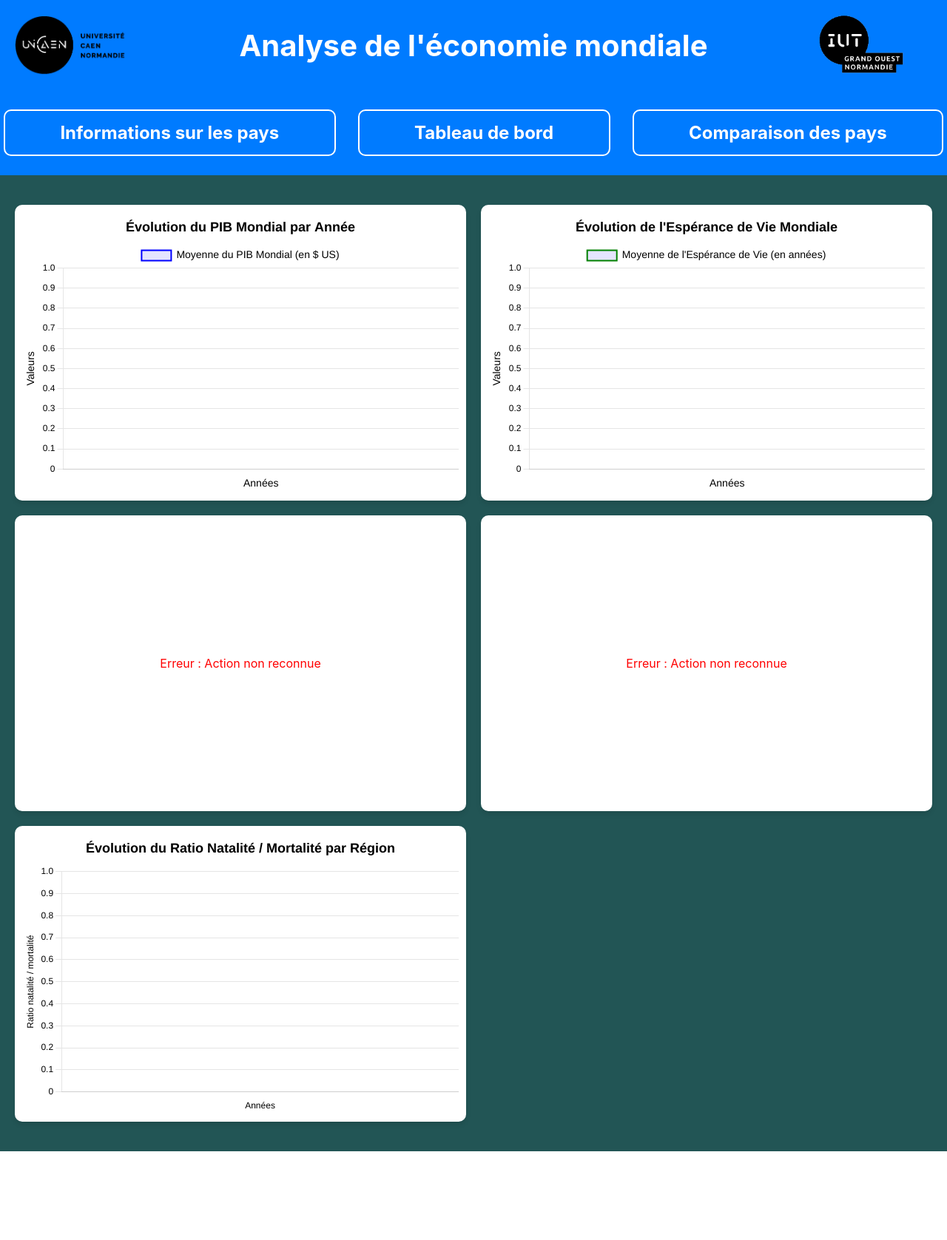
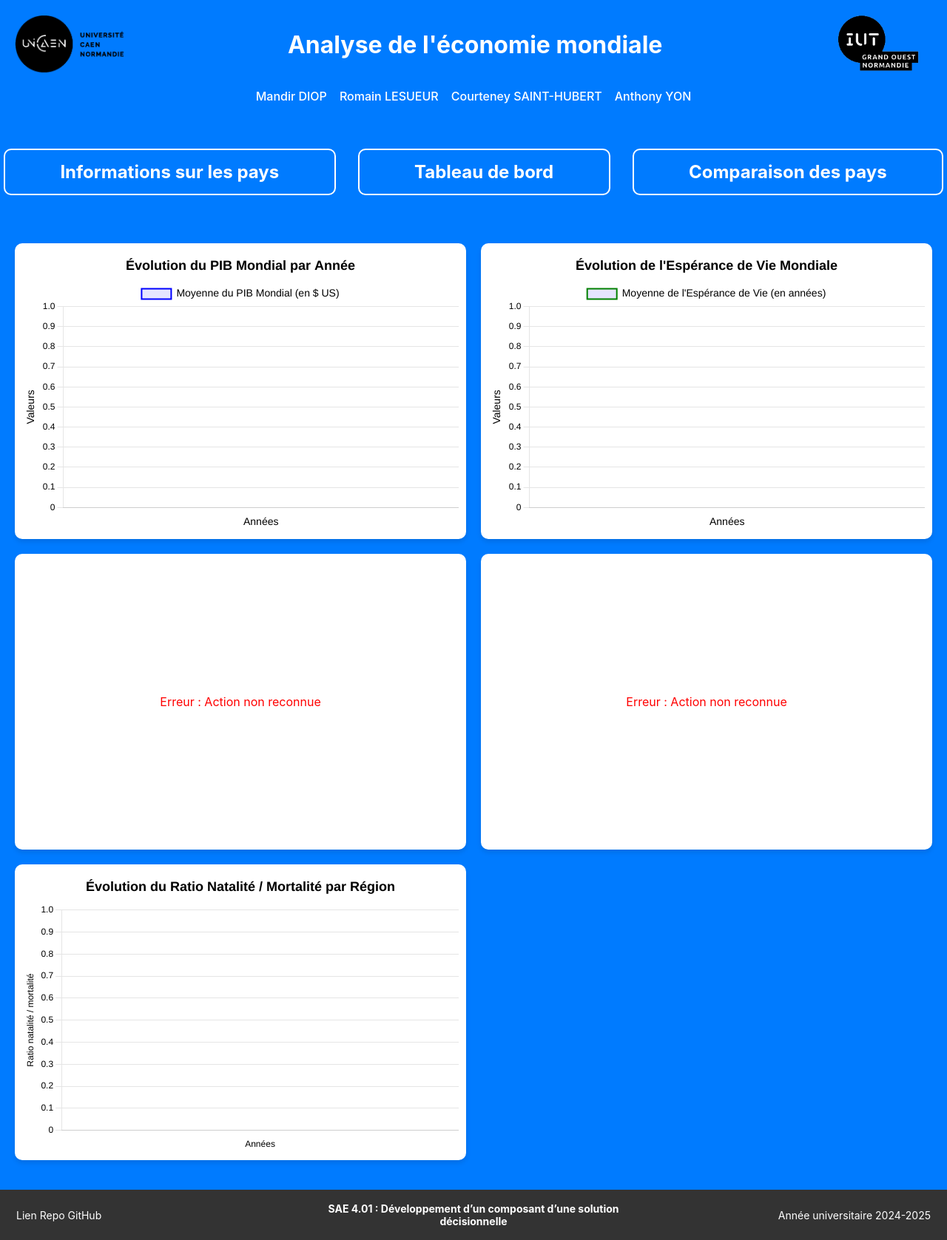
Before and after one commit to EkiaND/DED, a PHP site: page / in a window 1280 px wide. Shown: the whole page at 74% size. Before the commit the page ends 1557 px from the top, so only its background shows below. Run offline with PHP 8.4, Linux system fonts and the light colour scheme; data that the repository does not hold is empty.

Commit message:
Construction et intégration du footer + ajouts des auteurs dans le header

```diff
--- a/index.php
+++ b/index.php
@@ -23,6 +23,7 @@
     <?php
     include('views/partials/header.php'); // Inclusion du header
     include('views/partials/selecteurs.php'); // Inclusion du sélecteur
+    include('views/partials/footer.php'); // Inclusion du footer
     ?>
 
 
--- a/public/css/style.css
+++ b/public/css/style.css
@@ -1,7 +1,7 @@
 /* Styles principaux */
 
 body {
-    background-color: #255;
+    background-color: #007bff;
     margin: 0;
     padding: 0;
     font-family: 'Inter', sans-serif;
@@ -10,27 +10,34 @@ body {
 /* Style pour le header */
 #main-header {
     display: flex;
-    justify-content: flex-start; /* Positionner l'image à gauche */
-    align-items: center; /* Centrer verticalement les éléments */
-    background-color: #007bff;
+    flex-direction: column;
+    align-items: center;
     padding: 20px;
-    width: 100%; /* Assurer que le header occupe toute la largeur de l'écran */
-    box-sizing: border-box; /* Assurer que le padding n'affecte pas la largeur totale */
-    position: relative; /* Permet de centrer l'élément h1 */
+}
+
+.header-top {
+    display: flex;
+    justify-content: space-between;
+    align-items: center;
+    width: 100%;
+}
+
+#main-header h1 {
+    flex-grow: 1;
+    text-align: center;
+    color: white;
+    margin: 0 20px;
 }
 
 #main-header img {
-    width: 150px; /* Ajuste la taille de l'image */
-    margin-right: 20px; /* Ajoute un peu d'espace entre l'image et le texte */
+    height: 80px;
 }
 
-/* Style pour le h1 */
-#main-header h1 {
+#main-header .auteurs {
+    margin-top: 20px;
+    text-align: center;
     color: white;
-    font-size: 2.5rem;
-    margin: 0;
-    text-align: center;
-    flex-grow: 1;
+    font-weight: 500;
 }
 
 /* Style pour la navigation */
@@ -120,3 +127,51 @@ li a:hover {
     height: 90%; /* Le graphique occupe 90% de la hauteur de son conteneur */
     box-sizing: border-box; /* Inclure le padding dans les dimensions */
 }
+
+/* Style pour le footer */
+footer {
+    background-color: #333;
+    color: white;
+    padding: 10px 0;
+    width: 100%;
+    position: relative;
+    bottom: 0;
+    font-size: 14px;
+}
+
+.footer-table {
+    width: 100%;
+    text-align: center;
+    table-layout: fixed;
+}
+
+.footer-left,
+.footer-center,
+.footer-right {
+    padding: 5px 10px;
+    vertical-align: middle;
+}
+
+.footer-left {
+    text-align: left;
+    padding-left: 20px;
+}
+
+.footer-center {
+    text-align: center;
+    font-weight: bold;
+}
+
+.footer-right {
+    text-align: right;
+    padding-right: 20px;
+}
+
+footer a {
+    color: white;
+    text-decoration: none;
+}
+
+footer a:hover {
+    text-decoration: underline;
+}
--- a/views/partials/footer.php
+++ b/views/partials/footer.php
@@ -1,5 +1,16 @@
 <footer>
-        <!-- Pied de page -->
-    </footer>
-</body>
-</html>
+    <table class="footer-table">
+        <tr>
+            <td class="footer-left">
+                <a href="https://github.com/EkiaND/DED" target="_blank">Lien Repo GitHub</a>
+            </td>
+            <td class="footer-center">
+                SAE 4.01 : Développement d’un composant d’une solution décisionnelle
+
+            </td>
+            <td class="footer-right">
+                Année universitaire 2024-2025
+            </td>
+        </tr>
+    </table>
+</footer>
--- a/views/partials/header.php
+++ b/views/partials/header.php
@@ -1,6 +1,11 @@
+<header id="main-header">
+    <div class="header-top">
+        <img src="./public/img/image_20.png" alt="Logo UNICAEN">
+        <h1>Analyse de l'économie mondiale</h1>
+        <img src="./public/img/logo-IUT.png" alt="Logo IUT">
+    </div>
 
-<header id = "main-header">
-    <img src="./public/img/image_20.png" alt="Logo UNICAEN">
-    <h1>Analyse de l'économie mondiale</h1>
-    <img src="./public/img/logo-IUT.png" alt="Logo IUT">
+    <p class="auteurs">
+        Mandir DIOP &nbsp;&nbsp; Romain LESUEUR &nbsp;&nbsp; Courteney SAINT-HUBERT &nbsp;&nbsp; Anthony YON
+    </p>
 </header>
```
